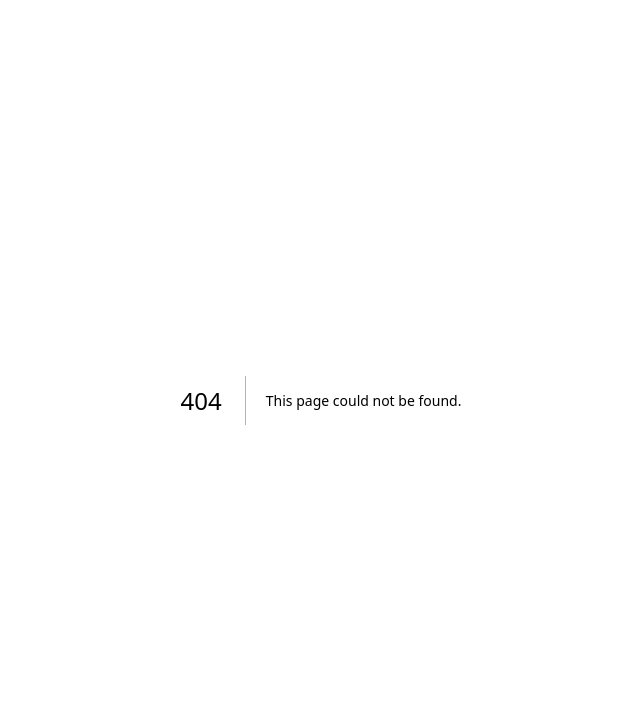
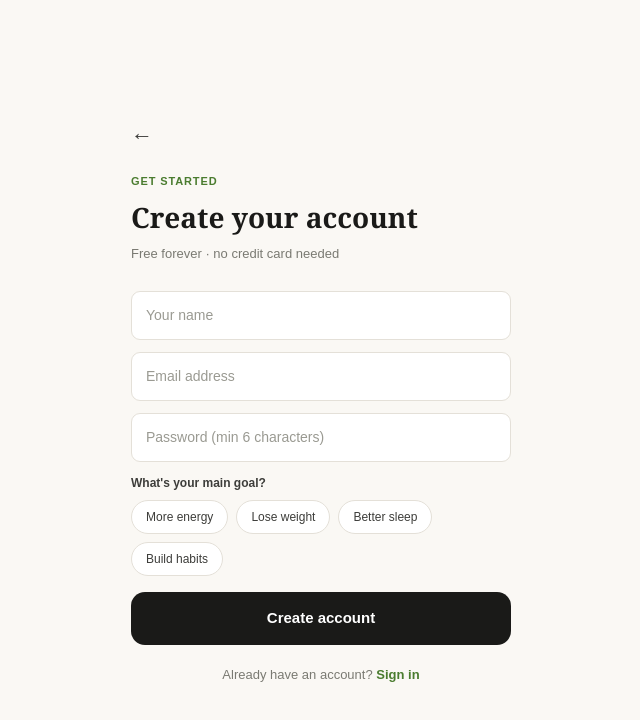
Before and after one commit to nesansatya/weekly-reset, a Next.js app: page /signup in a window 1280 px wide. Before the commit this address had no page. Shown: the top 720 px of the page, without its empty margins (319-959 px from the left). Built offline with nearby package versions, Linux system fonts and the light colour scheme; no server answers.

Commit message:
Add login and signup pages

```diff
--- /dev/null
+++ b/app/login/page.tsx
@@ -0,0 +1,107 @@
+'use client'
+import { useState } from 'react'
+import { useRouter } from 'next/navigation'
+import { createClient } from '../lib/supabase/client'
+
+export default function LoginPage() {
+  const [email, setEmail] = useState('')
+  const [password, setPassword] = useState('')
+  const [error, setError] = useState('')
+  const [loading, setLoading] = useState(false)
+  const router = useRouter()
+  const supabase = createClient()
+
+  async function handleLogin() {
+    setLoading(true)
+    setError('')
+    const { error } = await supabase.auth.signInWithPassword({ email, password })
+    if (error) {
+      setError(error.message)
+      setLoading(false)
+    } else {
+      router.push('/dashboard')
+    }
+  }
+
+  const input = {
+    width: '100%', padding: '13px 14px',
+    border: '1.5px solid #e4e0d8', borderRadius: 9,
+    fontSize: 14, marginBottom: 12,
+    fontFamily: "'DM Sans', Arial, sans-serif",
+    color: '#1a1a18', background: 'white', outline: 'none',
+    boxSizing: 'border-box' as const,
+  }
+
+  return (
+    <main style={{
+      minHeight: '100vh', background: '#faf8f4',
+      display: 'flex', alignItems: 'center',
+      justifyContent: 'center', padding: '2rem',
+      fontFamily: "'DM Sans', Arial, sans-serif",
+    }}>
+      <div style={{ width: '100%', maxWidth: 380 }}>
+
+        <button onClick={() => router.push('/')} style={{
+          background: 'none', border: 'none',
+          fontSize: 22, cursor: 'pointer',
+          marginBottom: 24, color: '#3d3d3a',
+        }}>←</button>
+
+        <div style={{ marginBottom: 28 }}>
+          <div style={{ fontSize: 11, fontWeight: 700, letterSpacing: '0.08em', color: '#4a7c2f', textTransform: 'uppercase', marginBottom: 6 }}>
+            Welcome back
+          </div>
+          <h1 style={{ fontSize: 28, fontWeight: 700, color: '#1a1a18', marginBottom: 6, fontFamily: "'DM Serif Display', Georgia, serif" }}>
+            Sign in
+          </h1>
+          <p style={{ fontSize: 13, color: '#7a7a72' }}>
+            Continue your wellness journey
+          </p>
+        </div>
+
+        {error && (
+          <div style={{
+            background: '#fde8e8', border: '1px solid #fca5a5',
+            borderRadius: 8, padding: '10px 14px',
+            fontSize: 13, color: '#dc2626', marginBottom: 16,
+          }}>{error}</div>
+        )}
+
+        <input
+          type="email" placeholder="Email address"
+          value={email} onChange={e => setEmail(e.target.value)}
+          style={input}
+        />
+        <input
+          type="password" placeholder="Password"
+          value={password} onChange={e => setPassword(e.target.value)}
+          onKeyDown={e => e.key === 'Enter' && handleLogin()}
+          style={input}
+        />
+
+        <button onClick={handleLogin} disabled={loading} style={{
+          width: '100%', padding: 15,
+          background: '#1a1a18', color: 'white',
+          border: 'none', borderRadius: 14,
+          fontSize: 15, fontWeight: 700,
+          cursor: loading ? 'not-allowed' : 'pointer',
+          opacity: loading ? 0.7 : 1,
+          fontFamily: "'DM Sans', Arial, sans-serif",
+          marginBottom: 20,
+        }}>
+          {loading ? 'Signing in...' : 'Sign in'}
+        </button>
+
+        <p style={{ textAlign: 'center', fontSize: 13, color: '#7a7a72' }}>
+          No account?{' '}
+          <span
+            onClick={() => router.push('/signup')}
+            style={{ color: '#4a7c2f', fontWeight: 600, cursor: 'pointer' }}>
+            Create one free
+          </span>
+        </p>
+
+      </div>
+    </main>
+  )
+}
--- /dev/null
+++ b/app/signup/page.tsx
@@ -0,0 +1,118 @@
+'use client'
+import { useState } from 'react'
+import { useRouter } from 'next/navigation'
+import { createClient } from '../lib/supabase/client'
+
+export default function SignupPage() {
+  const [name, setName] = useState('')
+  const [email, setEmail] = useState('')
+  const [password, setPassword] = useState('')
+  const [error, setError] = useState('')
+  const [loading, setLoading] = useState(false)
+  const [goal, setGoal] = useState('')
+  const router = useRouter()
+  const supabase = createClient()
+
+  async function handleSignup() {
+    if (password.length < 6) { setError('Password must be at least 6 characters'); return }
+    setLoading(true); setError('')
+    const { error } = await supabase.auth.signUp({
+      email, password,
+      options: { data: { full_name: name, goal } }
+    })
+    if (error) { setError(error.message); setLoading(false) }
+    else router.push('/dashboard')
+  }
+
+  const input = {
+    width: '100%', padding: '13px 14px',
+    border: '1.5px solid #e4e0d8', borderRadius: 9,
+    fontSize: 14, marginBottom: 12,
+    fontFamily: "'DM Sans', Arial, sans-serif",
+    color: '#1a1a18', background: 'white', outline: 'none',
+    boxSizing: 'border-box' as const,
+  }
+
+  const goals = ['More energy', 'Lose weight', 'Better sleep', 'Build habits']
+
+  return (
+    <main style={{
+      minHeight: '100vh', background: '#faf8f4',
+      display: 'flex', alignItems: 'center',
+      justifyContent: 'center', padding: '2rem',
+      fontFamily: "'DM Sans', Arial, sans-serif",
+    }}>
+      <div style={{ width: '100%', maxWidth: 380 }}>
+
+        <button onClick={() => router.push('/')} style={{
+          background: 'none', border: 'none',
+          fontSize: 22, cursor: 'pointer',
+          marginBottom: 24, color: '#3d3d3a',
+        }}>←</button>
+
+        <div style={{ marginBottom: 28 }}>
+          <div style={{ fontSize: 11, fontWeight: 700, letterSpacing: '0.08em', color: '#4a7c2f', textTransform: 'uppercase', marginBottom: 6 }}>
+            Get started
+          </div>
+          <h1 style={{ fontSize: 28, fontWeight: 700, color: '#1a1a18', marginBottom: 6, fontFamily: "'DM Serif Display', Georgia, serif" }}>
+            Create your account
+          </h1>
+          <p style={{ fontSize: 13, color: '#7a7a72' }}>
+            Free forever · no credit card needed
+          </p>
+        </div>
+
+        {error && (
+          <div style={{
+            background: '#fde8e8', border: '1px solid #fca5a5',
+            borderRadius: 8, padding: '10px 14px',
+            fontSize: 13, color: '#dc2626', marginBottom: 16,
+          }}>{error}</div>
+        )}
+
+        <input type="text" placeholder="Your name" value={name} onChange={e => setName(e.target.value)} style={input}/>
+        <input type="email" placeholder="Email address" value={email} onChange={e => setEmail(e.target.value)} style={input}/>
+        <input type="password" placeholder="Password (min 6 characters)" value={password} onChange={e => setPassword(e.target.value)} style={input}/>
+
+        <div style={{ marginBottom: 16 }}>
+          <div style={{ fontSize: 12, fontWeight: 600, color: '#3d3d3a', marginBottom: 8 }}>
+            What's your main goal?
+          </div>
+          <div style={{ display: 'flex', gap: 8, flexWrap: 'wrap' }}>
+            {goals.map(g => (
+              <button key={g} onClick={() => setGoal(g)} style={{
+                padding: '7px 14px', borderRadius: 30,
+                border: `1.5px solid ${goal === g ? '#4a7c2f' : '#e4e0d8'}`,
+                background: goal === g ? '#e8f5e0' : 'white',
+                color: goal === g ? '#4a7c2f' : '#3d3d3a',
+                fontSize: 12, fontWeight: 500, cursor: 'pointer',
+                fontFamily: "'DM Sans', Arial, sans-serif",
+              }}>{g}</button>
+            ))}
+          </div>
+        </div>
+
+        <button onClick={handleSignup} disabled={loading} style={{
+          width: '100%', padding: 15,
+          background: '#1a1a18', color: 'white',
+          border: 'none', borderRadius: 14,
+          fontSize: 15, fontWeight: 700,
+          cursor: loading ? 'not-allowed' : 'pointer',
+          opacity: loading ? 0.7 : 1,
+          fontFamily: "'DM Sans', Arial, sans-serif",
+          marginBottom: 20,
+        }}>
+          {loading ? 'Creating account...' : 'Create account'}
+        </button>
+
+        <p style={{ textAlign: 'center', fontSize: 13, color: '#7a7a72' }}>
+          Already have an account?{' '}
+          <span onClick={() => router.push('/login')} style={{ color: '#4a7c2f', fontWeight: 600, cursor: 'pointer' }}>
+            Sign in
+          </span>
+        </p>
+
+      </div>
+    </main>
+  )
+}
```
